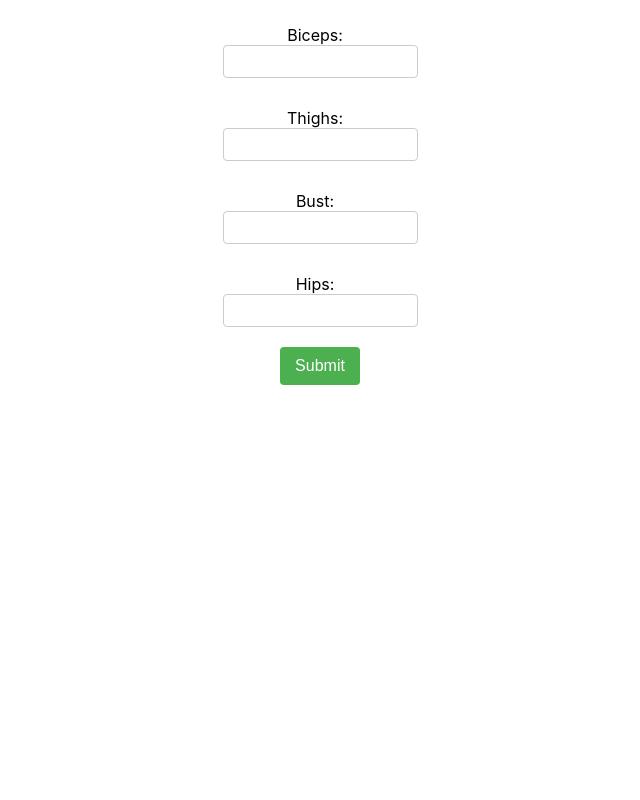
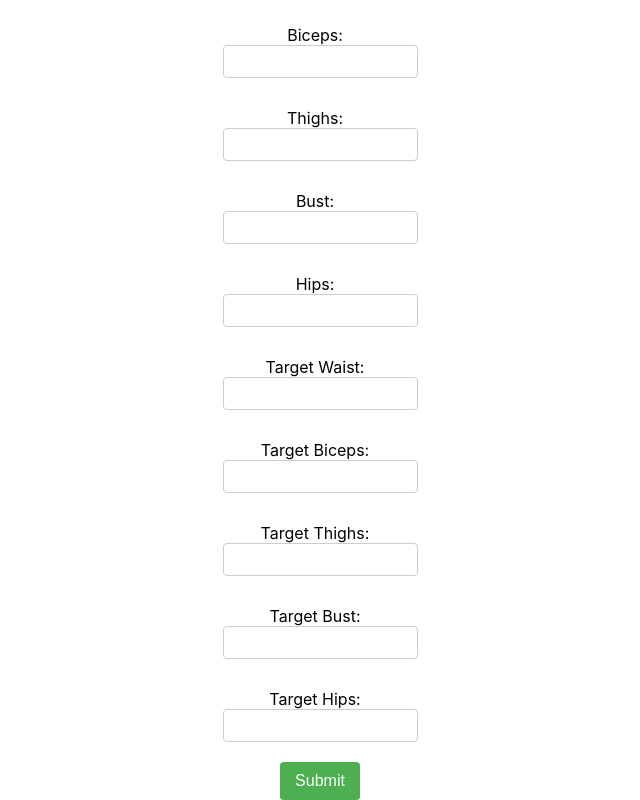
Before and after one commit to drakinor/body-tracker, a React (Create React App) app: page / in a window 1280 px wide. Shown: the part 300-1100 px from the top of the page, without its empty margins (320-960 px from the left). Before the commit the page ends 800 px from the top, so only its background shows below. Built offline with nearby package versions, Linux system fonts and the light colour scheme.

Commit message:
Added targets to input values and history chart for users to set targets and compare to current input data

```diff
--- a/src/MeasurementHistory.js
+++ b/src/MeasurementHistory.js
@@ -1,5 +1,15 @@
 import React, { useEffect, useState } from 'react';
-import { LineChart, Line, XAxis, YAxis, Tooltip, Legend, ResponsiveContainer } from 'recharts';
+import {
+  LineChart,
+  Line,
+  XAxis,
+  YAxis,
+  Tooltip,
+  Legend,
+  ResponsiveContainer,
+} from 'recharts';
+
+// ... (other imports)
 
 function MeasurementHistory() {
   const [measurementsHistory, setMeasurementsHistory] = useState([]);
@@ -7,8 +17,8 @@ function MeasurementHistory() {
   useEffect(() => {
     const fetchData = async () => {
       try {
-        // Fetch measurements from localStorage on component mount
-        const storedMeasurements = JSON.parse(localStorage.getItem('measurements')) || [];
+        const storedMeasurements =
+          JSON.parse(localStorage.getItem('measurements')) || [];
         setMeasurementsHistory(storedMeasurements);
       } catch (error) {
         console.error('Error fetching data:', error);
@@ -23,17 +33,81 @@ function MeasurementHistory() {
       <h2>Measurement History</h2>
       <ResponsiveContainer width="100%" height={300}>
         <LineChart data={measurementsHistory}>
-          <XAxis dataKey="timestamp" tickFormatter={(timestamp) => new Date(timestamp).toLocaleDateString()} />
+          <XAxis
+            dataKey="timestamp"
+            tickFormatter={(timestamp) =>
+              new Date(timestamp).toLocaleDateString()
+            }
+          />
           <YAxis label={{ value: 'Inches', angle: -90, position: 'insideLeft' }} />
-          <Tooltip labelFormatter={(label) => new Date(label).toLocaleDateString()} />
-          <Legend />
-          <Line type="monotone" dataKey="waist" name="Waist" stroke="#8884d8" />
-          <Line type="monotone" dataKey="biceps" name="Biceps" stroke="#82ca9d" />
-          <Line type="monotone" dataKey="thighs" name="Thighs" stroke="#ffc658" />
-          <Line type="monotone" dataKey="bust" name="Bust" stroke="#ff7300" />
-          <Line type="monotone" dataKey="hips" name="Hips" stroke="#ff0000" />
+          <Tooltip
+            labelFormatter={(label) =>
+              new Date(label).toLocaleDateString()
+            }
+            formatter={(value, name, props) => {
+              const isMeasurement = ['waist', 'biceps', 'thighs', 'bust', 'hips'].includes(
+                name
+              );
+
+              if (isMeasurement) {
+                const targetName = `target${name.charAt(0).toUpperCase() + name.slice(1)}`;
+                const targetValue = props.payload[targetName];
+                return `${name}: ${value} inches`;
+              }
+
+              return `${name}: ${value} inches`;
+            }}
+          />
+          <Legend formatter={(value, entry) => {
+            const isMeasurement = ['Waist', 'Biceps', 'Thighs', 'Bust', 'Hips'].includes(
+              value
+            );
+            return isMeasurement ? `${value} (Actual)` : value;
+          }} />
+          <Line
+            type="monotone"
+            dataKey="waist"
+            name="Waist"
+            stroke="#8884d8"
+          />
+          <Line
+            type="monotone"
+            dataKey="biceps"
+            name="Biceps"
+            stroke="#82ca9d"
+          />
+          <Line
+            type="monotone"
+            dataKey="thighs"
+            name="Thighs"
+            stroke="#ffc658"
+          />
+          <Line
+            type="monotone"
+            dataKey="bust"
+            name="Bust"
+            stroke="#ff7300"
+          />
+          <Line
+            type="monotone"
+            dataKey="hips"
+            name="Hips"
+            stroke="#ff0000"
+          />
         </LineChart>
-      </ResponsiveContainer>
+        </ResponsiveContainer>
+      <div style={{ marginTop: 20, marginLeft: 20 }}>
+        <h3>Target Values</h3>
+        {measurementsHistory.map((measurement, index) => (
+          <div key={index}>
+            {measurement.targetWaist && <p>Waist Target: {measurement.targetWaist}</p>}
+            {measurement.targetBiceps && <p>Biceps Target: {measurement.targetBiceps}</p>}
+            {measurement.targetThighs && <p>Thighs Target: {measurement.targetThighs}</p>}
+            {measurement.targetBust && <p>Bust Target: {measurement.targetBust}</p>}
+            {measurement.targetHips && <p>Hips Target: {measurement.targetHips}</p>}
+          </div>
+        ))}
+      </div>
     </div>
   );
 }
--- a/src/MeasurmentsInput.js
+++ b/src/MeasurmentsInput.js
@@ -12,6 +12,14 @@ function MeasurementsInput({ measurements, onInputChange, onSubmit }) {
   const [hips, setHips] = useState('');
   const [dateTime, setDateTime] = useState('');
   const [submissionMessage, setSubmissionMessage] = useState(''); // Declare setSubmissionMessage
+
+  // Adding optional target measurements variables
+  const [targetWaist, setTargetWaist] = useState('');
+  const [targetBiceps, setTargetBiceps] = useState('');
+  const [targetThighs, setTargetThighs] = useState('');
+  const [targetBust, setTargetBust] = useState('');
+  const [tragetHips, setTargetHips] = useState('');
+
 
   // Load measurements from local storage on component mount
   useEffect(() => {
@@ -56,6 +64,36 @@ function MeasurementsInput({ measurements, onInputChange, onSubmit }) {
     }
   };
 
+  const handleTargetWaistChange = (event) => {
+    if (/^\d*\.?\d*$/.test(event.target.value)) {
+      setTargetWaist(event.target.value);
+    }
+  };
+
+  const handleTargetBicepsChange = (event) => {
+    if (/^\d*\.?\d*$/.test(event.target.value)) {
+      setTargetBiceps(event.target.value);
+    }
+  };
+
+  const handleTargetThighsChange = (event) => {
+    if (/^\d*\.?\d*$/.test(event.target.value)) {
+      setTargetThighs(event.target.value);
+    }
+  };
+
+  const handleTargetBustChange = (event) => {
+    if (/^\d*\.?\d*$/.test(event.target.value)) {
+      setTargetBust(event.target.value);
+    }
+  };
+
+  const handleTargetHipsChange = (event) => {
+    if (/^\d*\.?\d*$/.test(event.target.value)) {
+      setTargetHips(event.target.value);
+    }
+  };
+
   // Submit handler
   const handleSubmit = (event) => {
     event.preventDefault();
@@ -66,10 +104,15 @@ function MeasurementsInput({ measurements, onInputChange, onSubmit }) {
     const newMeasurement = {
       timestamp: currentDateTime,
       waist,
+      targetWaist,
       biceps,
+      targetBiceps,
       thighs,
+      targetThighs,
       bust,
+      targetBust,
       hips,
+      tragetHips,
     };
 
     // Retrieve existing measurements from localStorage
@@ -110,6 +153,27 @@ function MeasurementsInput({ measurements, onInputChange, onSubmit }) {
         <input type='text' value={hips} onChange={handleHipsChange} />
         <br />
 
+         {/* Optional target input */}
+         <label>Target Waist:</label>
+        <input type="text" value={targetWaist} onChange={handleTargetWaistChange} />
+        <br />
+
+         <label>Target Biceps:</label>
+        <input type="text" value={targetBiceps} onChange={handleTargetBicepsChange} />
+        <br />
+
+         <label>Target Thighs:</label>
+        <input type="text" value={targetThighs} onChange={handleTargetThighsChange} />
+        <br />
+
+         <label>Target Bust:</label>
+        <input type="text" value={targetBust} onChange={handleTargetBustChange} />
+        <br />
+
+         <label>Target Hips:</label>
+        <input type="text" value={tragetHips} onChange={handleTargetHipsChange} />
+        <br />
+
         {/* ... other measurement input fields */}
         <button type="submit">Submit</button>
 
```
